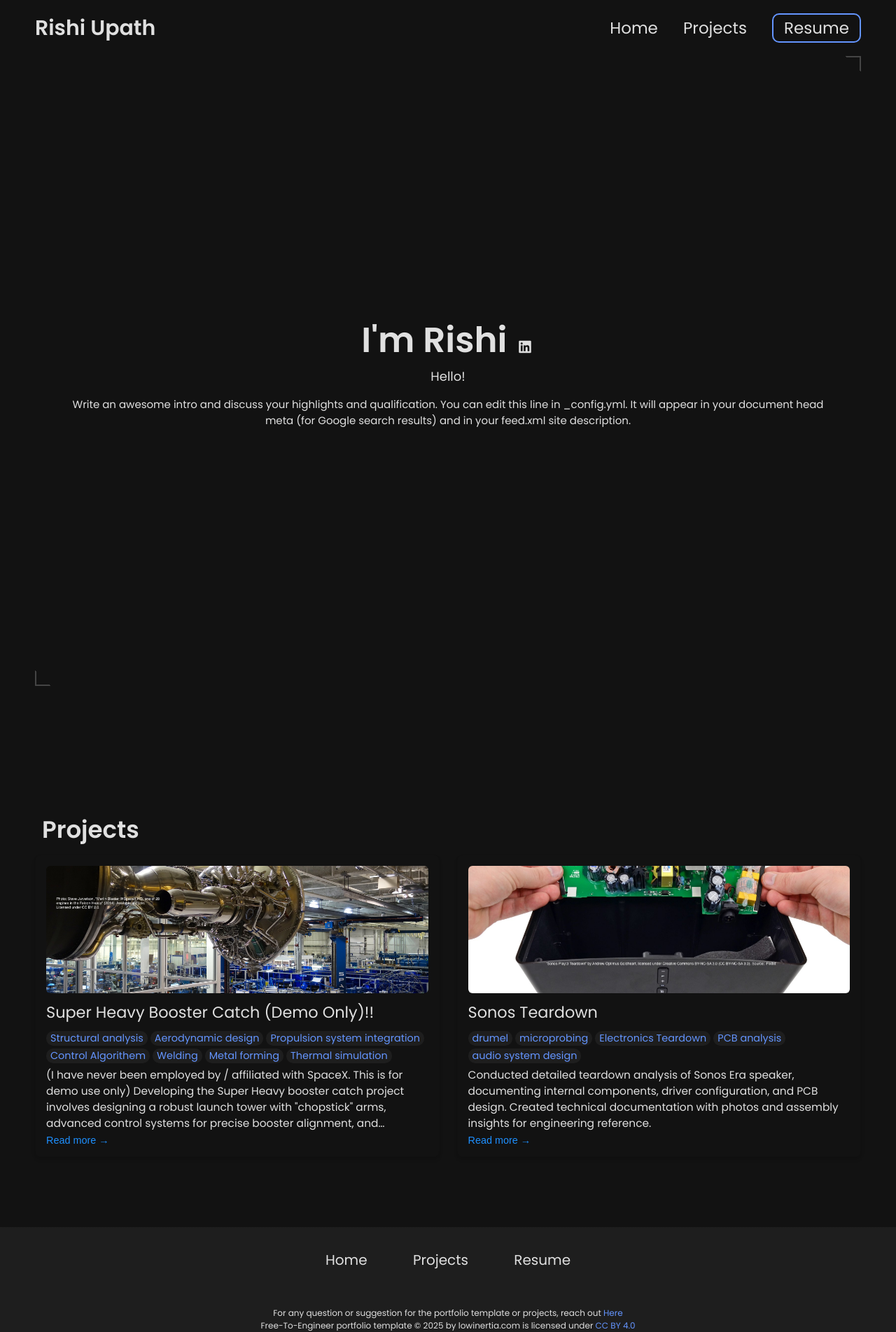
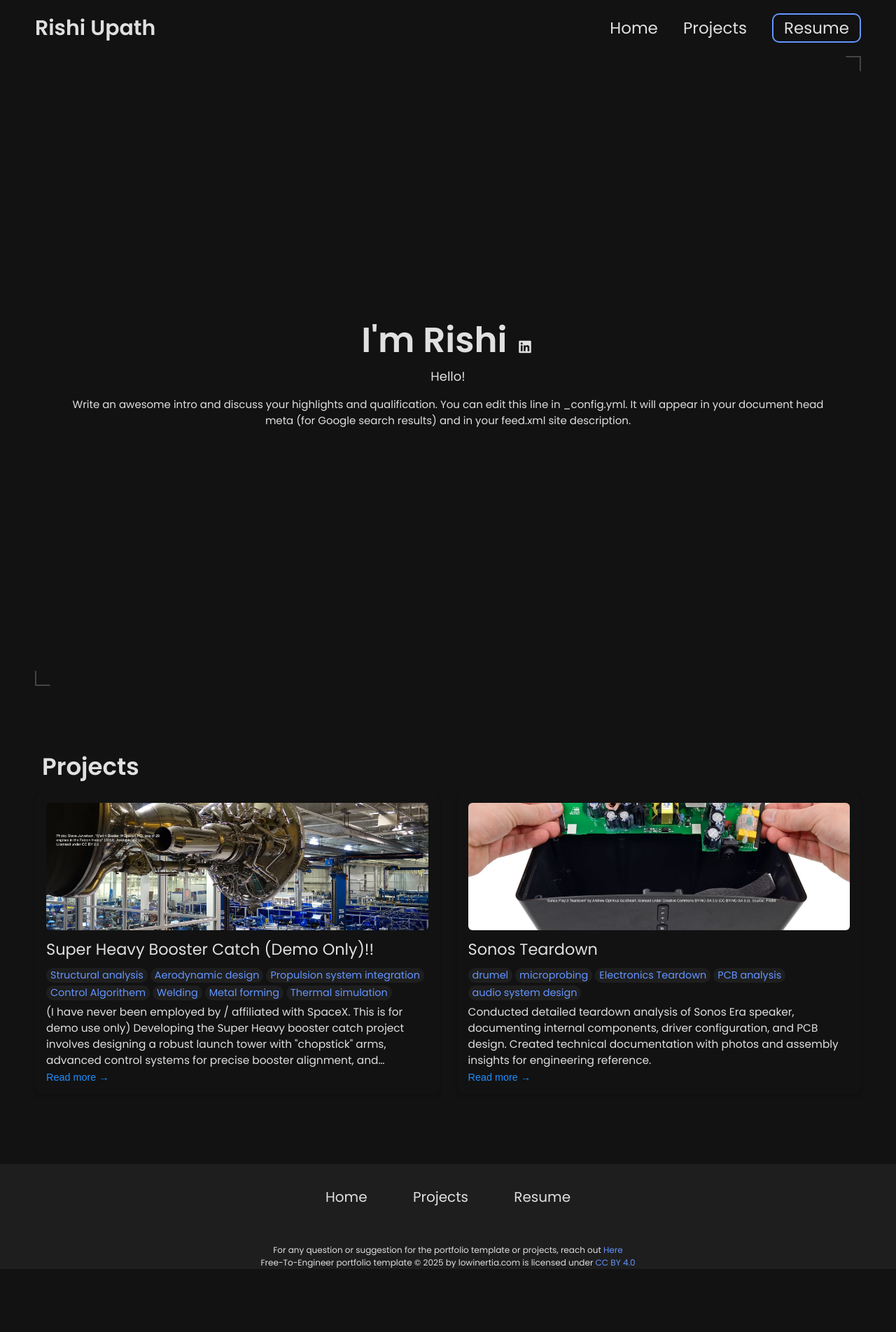
Before and after one commit to rishiupath/rishiupath.github.io, a Jekyll site: the page built from index.html, in a window 1280 px wide. Shown: the whole page at 70% size. Built offline with Jekyll 4.4.1, drawn with Linux system fonts in a browser that asks for light colours; after the commit the page ends 1813 px from its top, so only the background shows below that.

Commit message:
Update styles.css

```diff
--- a/css/styles.css
+++ b/css/styles.css
@@ -953,5 +953,5 @@
 
 /* Push projects section down */
 #projects {
-  margin-top: 20vh; /* one screen height */
+  margin-top: 10vh; /* one screen height */
 }
```
